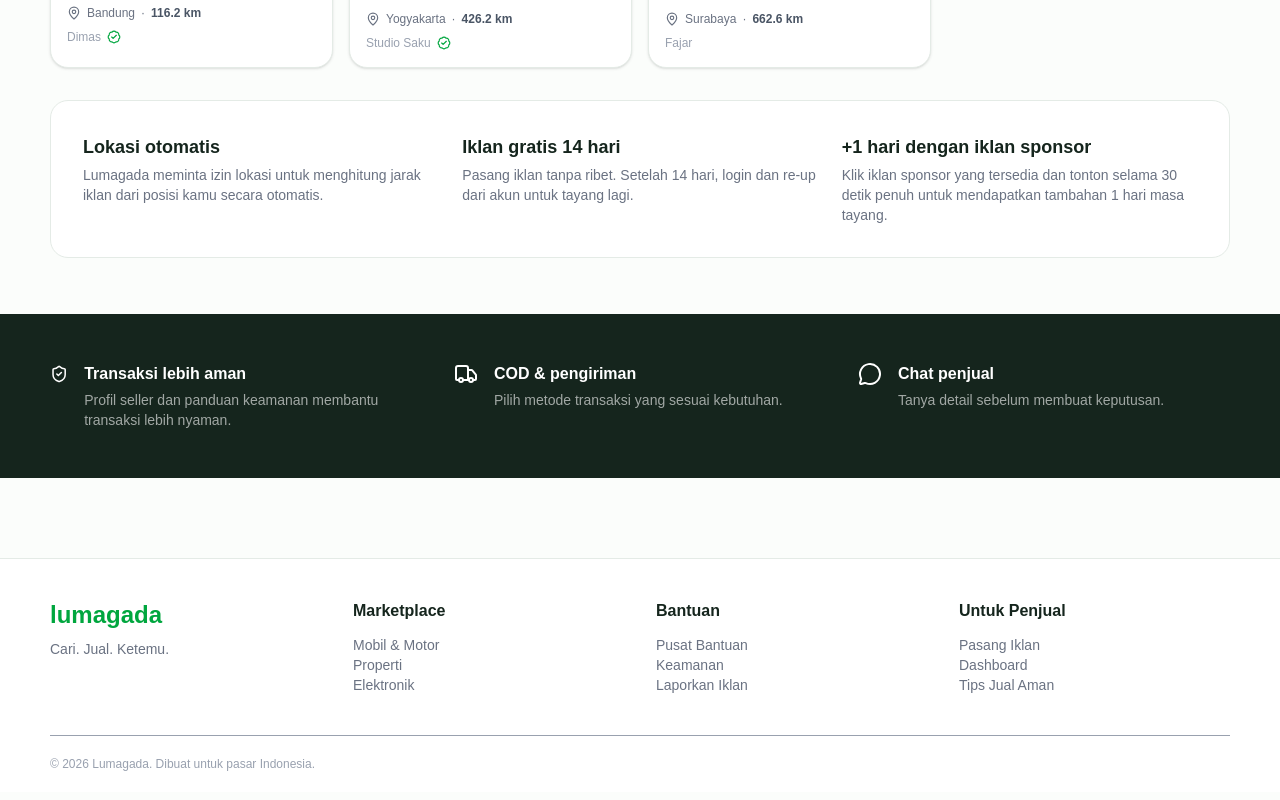
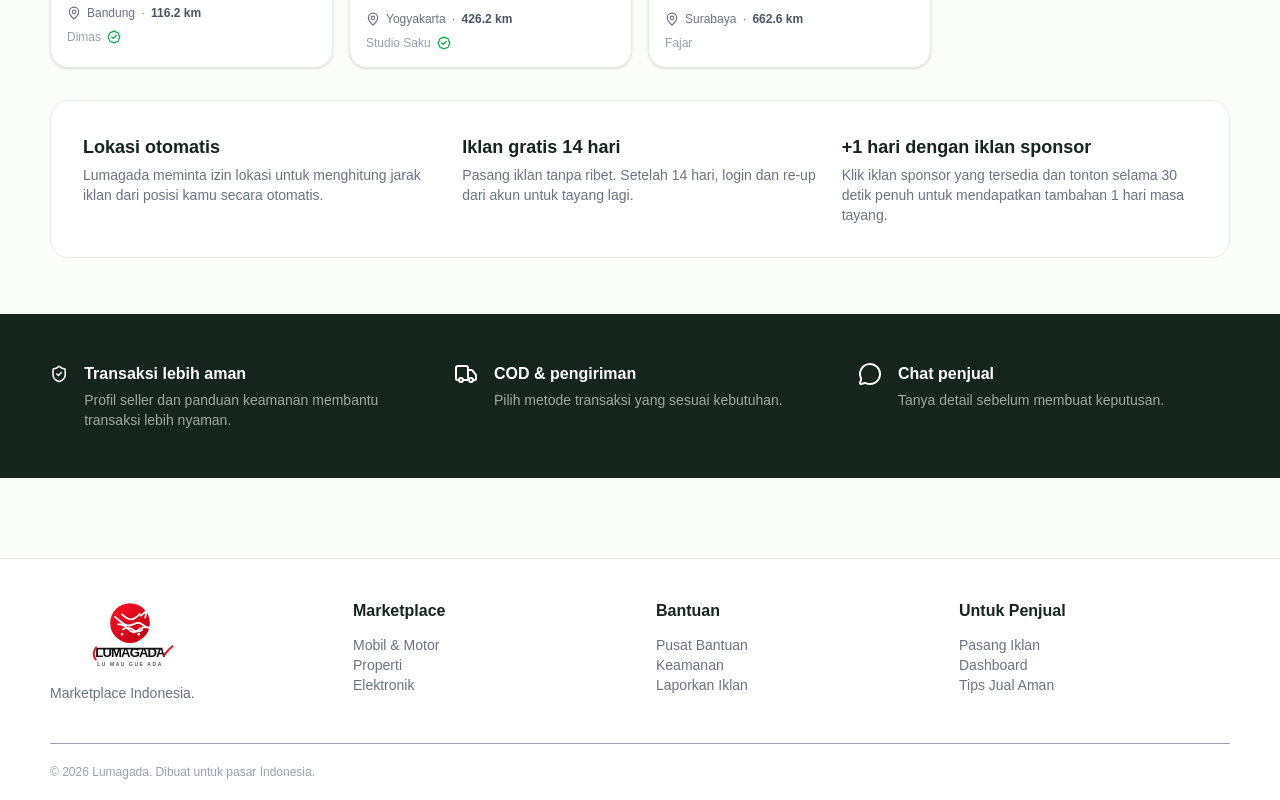
Before and after one commit to odhot/lumagada, a Next.js app: page / in a window 1280 px wide. Shown: the part 2651-3451 px from the top of the page. Built offline with nearby package versions, Linux system fonts and the light colour scheme; no server answers.

Commit message:
brand: apply Lumagada logo metadata and footer

```diff
--- a/app/layout.tsx
+++ b/app/layout.tsx
@@ -1,4 +1,4 @@
 import './globals.css';
 import { Header } from '@/components/header';
-export const metadata={title:'Lumagada — Cari. Jual. Ketemu.',description:'Marketplace Indonesia untuk barang, kendaraan, properti, jasa, dan lainnya.'};
-export default function RootLayout({children}:{children:React.ReactNode}){return <><Header/>{children}<footer className="mt-20 border-t border-[#e4ebe6] bg-white"><div className="container py-10 grid md:grid-cols-4 gap-8"><div><div className="text-2xl font-black text-green-600">lumagada</div><p className="text-sm text-gray-500 mt-2">Cari. Jual. Ketemu.</p></div><div><b>Marketplace</b><p className="text-sm text-gray-500 mt-3">Mobil & Motor</p><p className="text-sm text-gray-500">Properti</p><p className="text-sm text-gray-500">Elektronik</p></div><div><b>Bantuan</b><p className="text-sm text-gray-500 mt-3">Pusat Bantuan</p><p className="text-sm text-gray-500">Keamanan</p><p className="text-sm text-gray-500">Laporkan Iklan</p></div><div><b>Untuk Penjual</b><p className="text-sm text-gray-500 mt-3">Pasang Iklan</p><p className="text-sm text-gray-500">Dashboard</p><p className="text-sm text-gray-500">Tips Jual Aman</p></div></div><div className="container py-5 border-t text-xs text-gray-400">© 2026 Lumagada. Dibuat untuk pasar Indonesia.</div></footer></>}
+export const metadata={title:'Lumagada — Lu Mau Gue Ada',description:'Marketplace Indonesia untuk barang, kendaraan, properti, jasa, dan lainnya.',icons:{icon:'/icon.svg'}};
+export default function RootLayout({children}:{children:React.ReactNode}){return <><Header/>{children}<footer className="mt-20 border-t border-[#e4ebe6] bg-white"><div className="container py-10 grid md:grid-cols-4 gap-8"><div><img src="/lumagada-logo.svg" alt="Lumagada — Lu Mau Gue Ada" className="w-40 h-20 object-contain object-left"/><p className="text-sm text-gray-500 mt-1">Marketplace Indonesia.</p></div><div><b>Marketplace</b><p className="text-sm text-gray-500 mt-3">Mobil & Motor</p><p className="text-sm text-gray-500">Properti</p><p className="text-sm text-gray-500">Elektronik</p></div><div><b>Bantuan</b><p className="text-sm text-gray-500 mt-3">Pusat Bantuan</p><p className="text-sm text-gray-500">Keamanan</p><p className="text-sm text-gray-500">Laporkan Iklan</p></div><div><b>Untuk Penjual</b><p className="text-sm text-gray-500 mt-3">Pasang Iklan</p><p className="text-sm text-gray-500">Dashboard</p><p className="text-sm text-gray-500">Tips Jual Aman</p></div></div><div className="container py-5 border-t text-xs text-gray-400">© 2026 Lumagada. Dibuat untuk pasar Indonesia.</div></footer></>}
```
